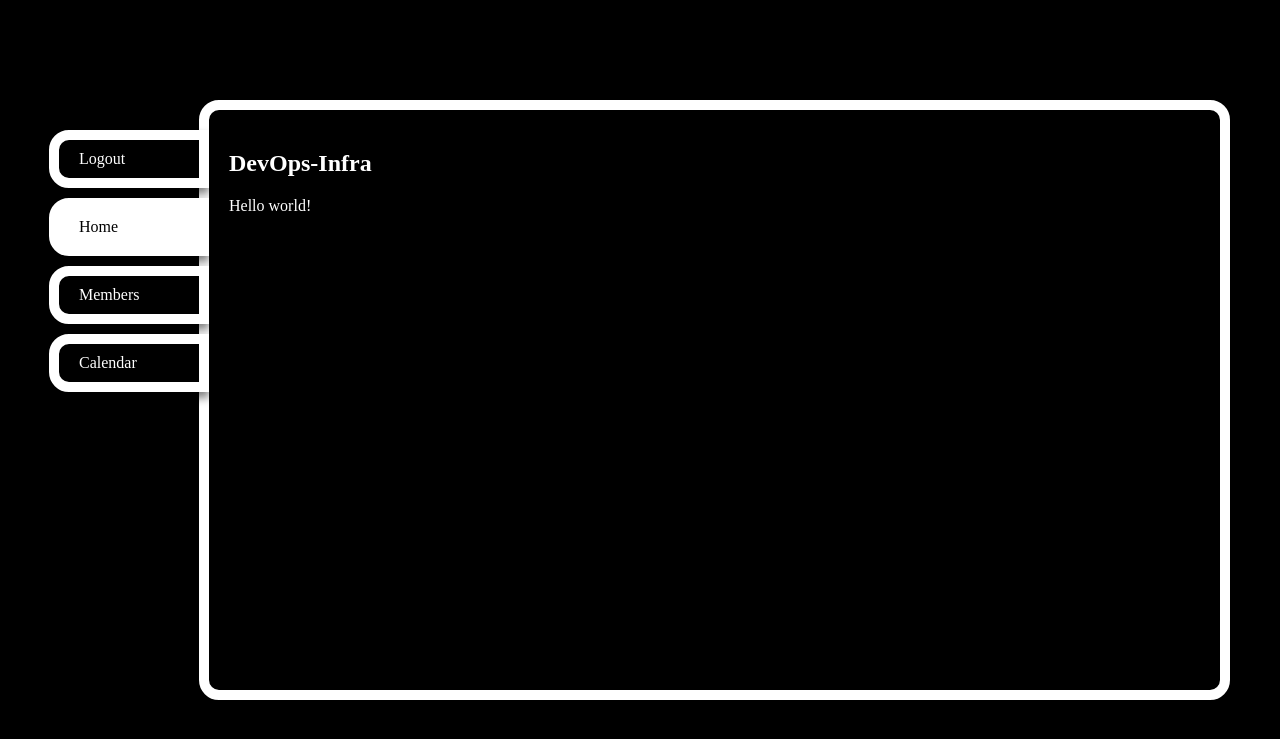
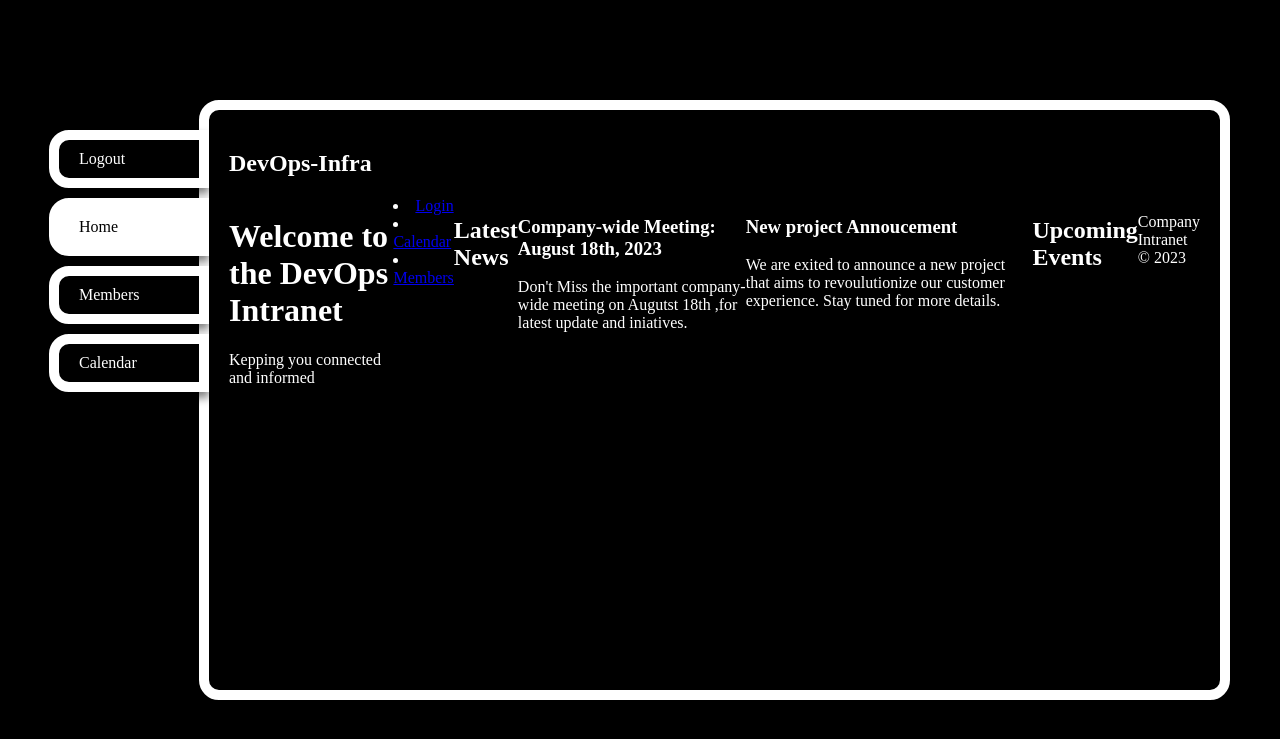
Before and after one commit to emanueljg/dometodik, a Flask app: page /home in a window 1280 px wide. Shown: the top 739 px of the page. Run offline with Flask 3, Linux system fonts and the light colour scheme; a user stored in the database is signed in; parts of the project's set-up code (start-up, migrations or seed data) failed here and were passed over.

Commit message:
home page edited.

```diff
--- a/app/templates/home.html
+++ b/app/templates/home.html
@@ -1 +1,53 @@
-Hello world!
+<!DOCTYPE html>
+<html>
+
+<head>
+    <title> DevOps Intranet</title>
+    <link rel="stylesheet" href="style.css">
+</head>
+
+<body>
+    <header>
+        <h1>Welcome to the DevOps Intranet</h1>
+        <p>Kepping you connected and informed</p>
+    </header>
+
+    <nav>
+        <u1>
+            <li><a href="#login">Login</a></li>
+            <li><a href="#calendar">Calendar</a></li>
+            <li><a href="members">Members</a></li>
+
+
+        </u1>
+    </nav>
+
+    <h2>Latest News</h2>
+    <article>
+        <h3>Company-wide Meeting: August 18th, 2023</h3>
+        <p>Don't Miss the important company-wide meeting on Augutst 18th ,for latest update and iniatives.
+        <p>
+    </article>
+    <artical>
+        <h3> New project Annoucement</h3>
+        <p>We are exited to announce a new project that aims to revoulutionize our customer experience. Stay tuned for
+            more details. </p>
+    </artical>
+
+    <section id="calendar">
+        <h2>Upcoming Events</h2>
+        <div class="calendar-widget">
+
+        </div>
+    </section>
+
+    <footer>
+        <p>Company Intranet &copy; 2023</p>
+    </footer>
+
+    <script src="script.js"></script>
+
+
+</body>
+
+</html>
```
